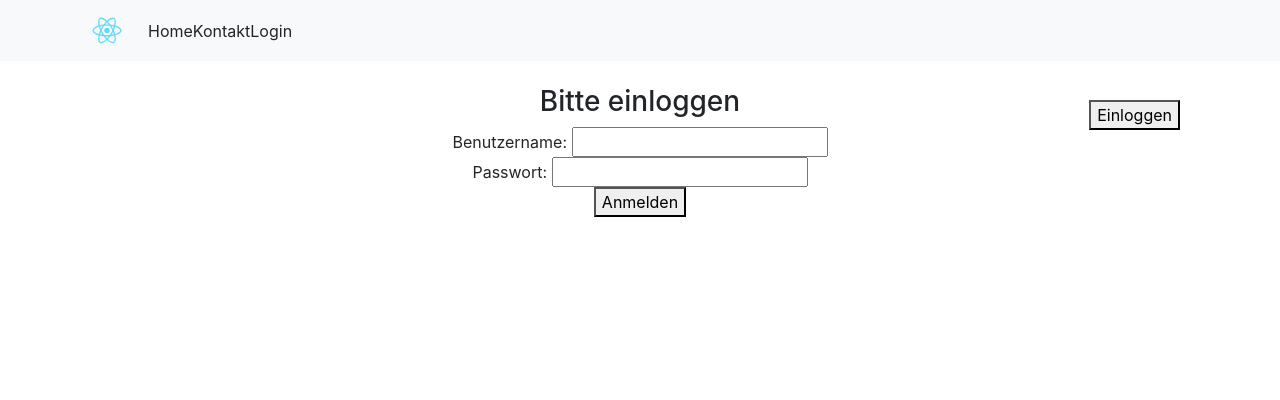
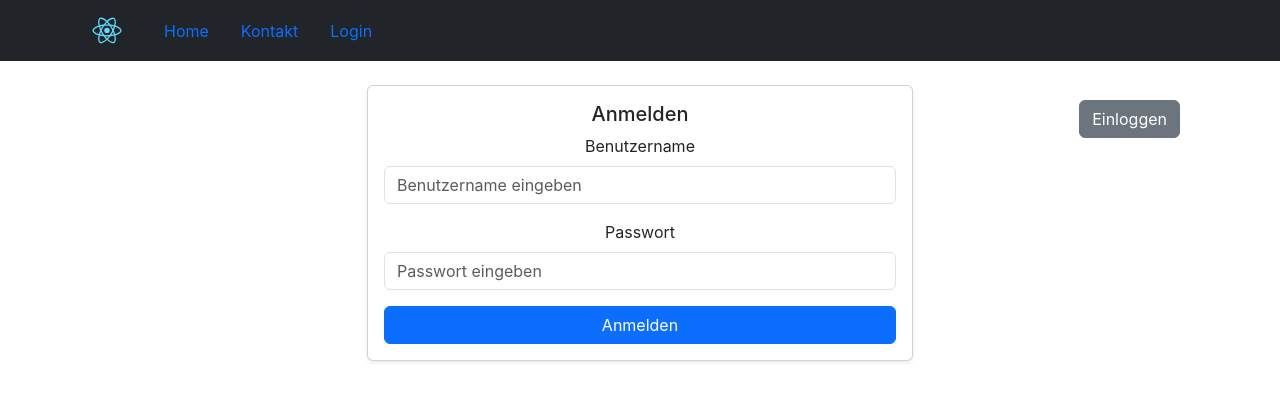
Before and after one commit to Weltraumbiene/user-profile-app-franneck, a React (Create React App) app: page /login in a window 1280 px wide. Shown: the top 400 px of the page. Built offline with nearby package versions, Linux system fonts and the light colour scheme.

Commit message:
Adding some react bootstrap sugar to the components.

```diff
--- a/package.json
+++ b/package.json
@@ -1,5 +1,5 @@
 {
-  "name": "user-profile-app-schaklewski",
+  "name": "user-profile-app-scheidhuber",
   "version": "0.1.0",
   "private": true,
   "dependencies": {
--- a/src/components/Contact.js
+++ b/src/components/Contact.js
@@ -1,20 +1,50 @@
 // src/components/Contact.js
 import React from "react";
+import { Form, Button, Row, Col, Card } from 'react-bootstrap';
 
 function ContactForm() {
-  return (
-    <div>
-      <h3>Kontaktformular</h3>
-      <form>
-        Name: <input type="text" name="name" placeholder="Ihr Name" />
-        <br />
-        Nachricht:
-          <textarea name="message" placeholder="Ihre Nachricht" />
-        <br />
-        <button type="submit" className="btn btn-primary">Absenden</button>
-      </form>
-    </div>
-  );
+
+    const handleSubmit = (e) => {
+        console.log("Send contact form");
+    }
+
+    return (
+        <Row className="justify-content-center">
+        <Col md={8} lg={6}>
+        <Card className="text-center shadow-sm">
+            <Card.Body>
+
+                <Card.Title>Kontaktformular</Card.Title>
+
+                <Form onSubmit={handleSubmit}>
+                    <Form.Group controlId="username" className="mb-3">
+                    <Form.Label>Name</Form.Label>
+                    <Form.Control
+                        type="text"
+                        placeholder="Ihr Name"
+                        required
+                    />
+                    </Form.Group>
+
+                    <Form.Group controlId="username" className="mb-3">
+                    <Form.Label>Nachricht</Form.Label>
+                    <Form.Control
+                        type="textarea"
+                        placeholder="Ihre Nachricht"
+                        required
+                    />
+                    </Form.Group>
+
+                    <Button variant="primary" type="submit" className="w-100">
+                        Absenden
+                    </Button>
+                </Form>
+
+            </Card.Body>
+        </Card>
+        </Col>
+        </Row>
+    );
 }
 
 export default ContactForm;
--- a/src/components/FakeToggleLoginButton.js
+++ b/src/components/FakeToggleLoginButton.js
@@ -1,11 +1,11 @@
-
+import { Button } from 'react-bootstrap';
 
 // ToggleButton-Komponente für den Login-Status
 function FakeToggleLoginButton({ isLoggedIn, onToggle }) {
     return (
-      <button onClick={onToggle} style={{position:"absolute", right:100, top:100}}>
+      <Button variant="secondary" onClick={onToggle} style={{position:"absolute", right:100, top:100}}>
         {isLoggedIn ? 'Ausloggen' : 'Einloggen'}
-      </button>
+      </Button>
     );
 }
 
--- a/src/components/Home.js
+++ b/src/components/Home.js
@@ -1,16 +1,41 @@
 import React from 'react';
-
+import { Container, Row, Col, Card, Button } from 'react-bootstrap';
+import { Link } from 'react-router-dom';
 
 const Home = ({isLoggedIn}) => {
     return (
-        <>
-            <h1>Herzlich willkommen</h1>
-            {isLoggedIn ?
-                <h2>Sie sind eingeloggt.</h2>
-                :
-                <h2>Bitte loggen Sie sich ein.</h2>
-            }
-        </>
+        <Container className="mt-5">
+        <Row className="justify-content-center">
+            <Col md={8} lg={6}>
+            <Card className="text-center shadow-sm">
+                <Card.Body>
+                <Card.Title>Willkommen zu unserem Testprojekt</Card.Title>
+                <Card.Text>
+                    Dies ist ein kleines Projekt in React, das grundlegende Funktionen zur Registrierung und
+                    Profilverwaltung bietet.
+                </Card.Text>
+
+                {isLoggedIn ? (
+                    <>
+                    <Card.Text>Sie sind erfolgreich eingeloggt! Gehen Sie zum Profil, um Ihre Daten zu verwalten.</Card.Text>
+                    <Button as={Link} to="/profile" variant="primary" className="mt-2">
+                        Mein Profil
+                    </Button>
+                    </>
+                ) : (
+                    <>
+                    <Card.Text>Melden Sie sich an, um Ihr Profil zu erstellen und zu verwalten.</Card.Text>
+                    <div className="d-grid gap-2">
+                        {/* <Button as={Link} to="/register" variant="primary">Jetzt registrieren</Button> */}
+                        <Button as={Link} to="/login" variant="secondary">Anmelden</Button>
+                    </div>
+                    </>
+                )}
+                </Card.Body>
+            </Card>
+            </Col>
+        </Row>
+        </Container>
     )
 }
 
--- a/src/components/Login.js
+++ b/src/components/Login.js
@@ -1,15 +1,18 @@
 // src/components/Login.js
 import React, { useState } from 'react';
+import { Form, Button, Alert, Row, Col, Card } from 'react-bootstrap';
 
 function Login({isLoggedIn, setIsLoggedIn}) {
     const [message, setMessage] = useState('');
+    const [username, setUsername] = useState('');
+    const [password, setPassword] = useState('');
 
     const handleSubmit = async (e) => {
         e.preventDefault();
         const username = e.target.elements.username.value;
         const password = e.target.elements.password.value;
         try {
-          const response = await fetch(`http://server-comhard:3001/api/login`, {
+          const response = await fetch(`http://server-home:3001/api/login`, {
             method: 'POST',
             headers: {
               'Content-Type': 'application/json',
@@ -32,20 +35,46 @@ function Login({isLoggedIn, setIsLoggedIn}) {
     };
 
     return (
-        <div>
-            <h3>{isLoggedIn ? 'Herzlich willkommen' : 'Bitte einloggen'}</h3>
-            {message && <h4>{message}</h4>}
-            {isLoggedIn ?
-            '' :
-            <form onSubmit={handleSubmit}>
-                Benutzername: <input type="text" name="username" required />
-                <br />
-                Passwort: <input type="password" name="password" required />
-                <br />
-            <button type="submit">Anmelden</button>
-            </form>
-            }
-        </div>
+      <Row className="justify-content-center">
+        <Col md={8} lg={6}>
+        <Card className="text-center shadow-sm">
+            <Card.Body>
+            <Card.Title>Anmelden</Card.Title>
+
+            {message && <Alert variant={isLoggedIn ? "success" : "danger"}>{message}</Alert>}
+
+            <Form onSubmit={handleSubmit}>
+                <Form.Group controlId="username" className="mb-3">
+                <Form.Label>Benutzername</Form.Label>
+                <Form.Control
+                    type="text"
+                    placeholder="Benutzername eingeben"
+                    value={username}
+                    onChange={(e) => setUsername(e.target.value)}
+                    required
+                />
+                </Form.Group>
+
+                <Form.Group controlId="password" className="mb-3">
+                <Form.Label>Passwort</Form.Label>
+                <Form.Control
+                    type="password"
+                    placeholder="Passwort eingeben"
+                    value={password}
+                    onChange={(e) => setPassword(e.target.value)}
+                    required
+                />
+                </Form.Group>
+
+                <Button variant="primary" type="submit" className="w-100">
+                Anmelden
+                </Button>
+            </Form>
+
+            </Card.Body>
+            </Card>
+            </Col>
+        </Row>
     );
 }
 
--- a/src/components/Navigation.js
+++ b/src/components/Navigation.js
@@ -5,7 +5,7 @@ import { Container, Navbar, Nav, Image } from 'react-bootstrap';
 
 
 const Navigation = ({isLoggedIn}) => {
-    return <Navbar bg="light" variant="dark" expand="lg">
+    return <Navbar bg="dark" variant="light" expand="lg" className='nav'>
     <Container>
       <Navbar.Brand as={Link} to="/"><Image src={logo} width="50" /></Navbar.Brand>
       <Navbar.Toggle aria-controls="basic-navbar-nav" />
```
